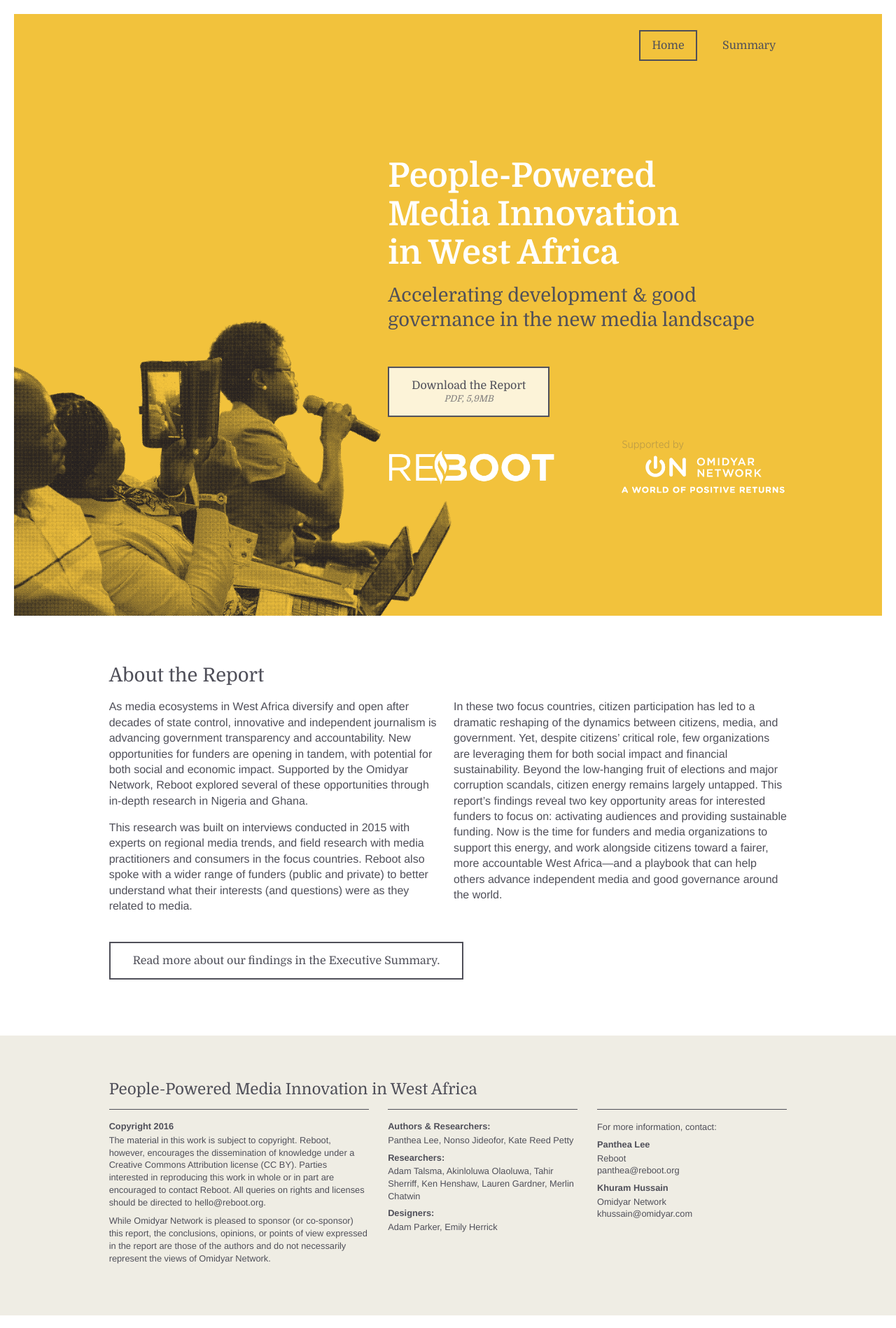
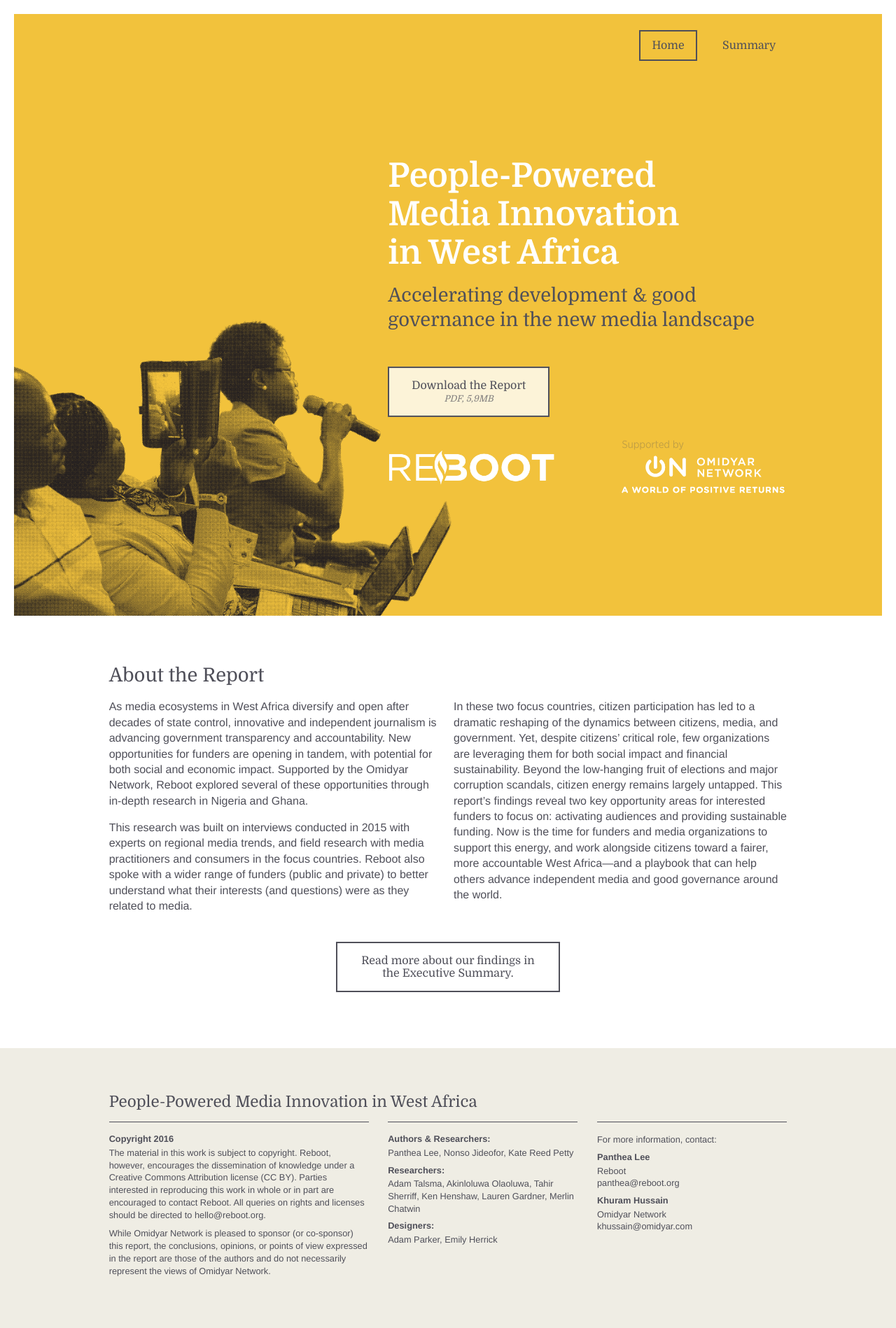
Before and after one commit to theReboot/westafricamedia, a Jekyll site: the page built from index.html, in a window 1280 px wide. Shown: the whole page at 70% size. Built offline with Jekyll 4.4.1, drawn with Linux system fonts in a browser that asks for light colours.

Commit message:
Centered the button

```diff
--- a/css/main.scss
+++ b/css/main.scss
@@ -301,8 +301,8 @@ p {
   background: rgba(255,255,255,.8);
   border: 2px solid $grey;
   padding: 1rem 2rem;
-  margin: 2rem 0 1rem;
-  float: left;
+  margin: 2rem auto 1rem;
+  max-width: 20rem;
   display: block;
   font-family: $domine;
   text-align: center;
@@ -311,6 +311,11 @@ p {
   cursor: pointer;
   color: $grey;
   text-decoration: none;
+
+  .introduction & {
+    margin-left: 0;
+    float: left;
+  }
 
   @include media($mobile) {
     width: 100%;
```
